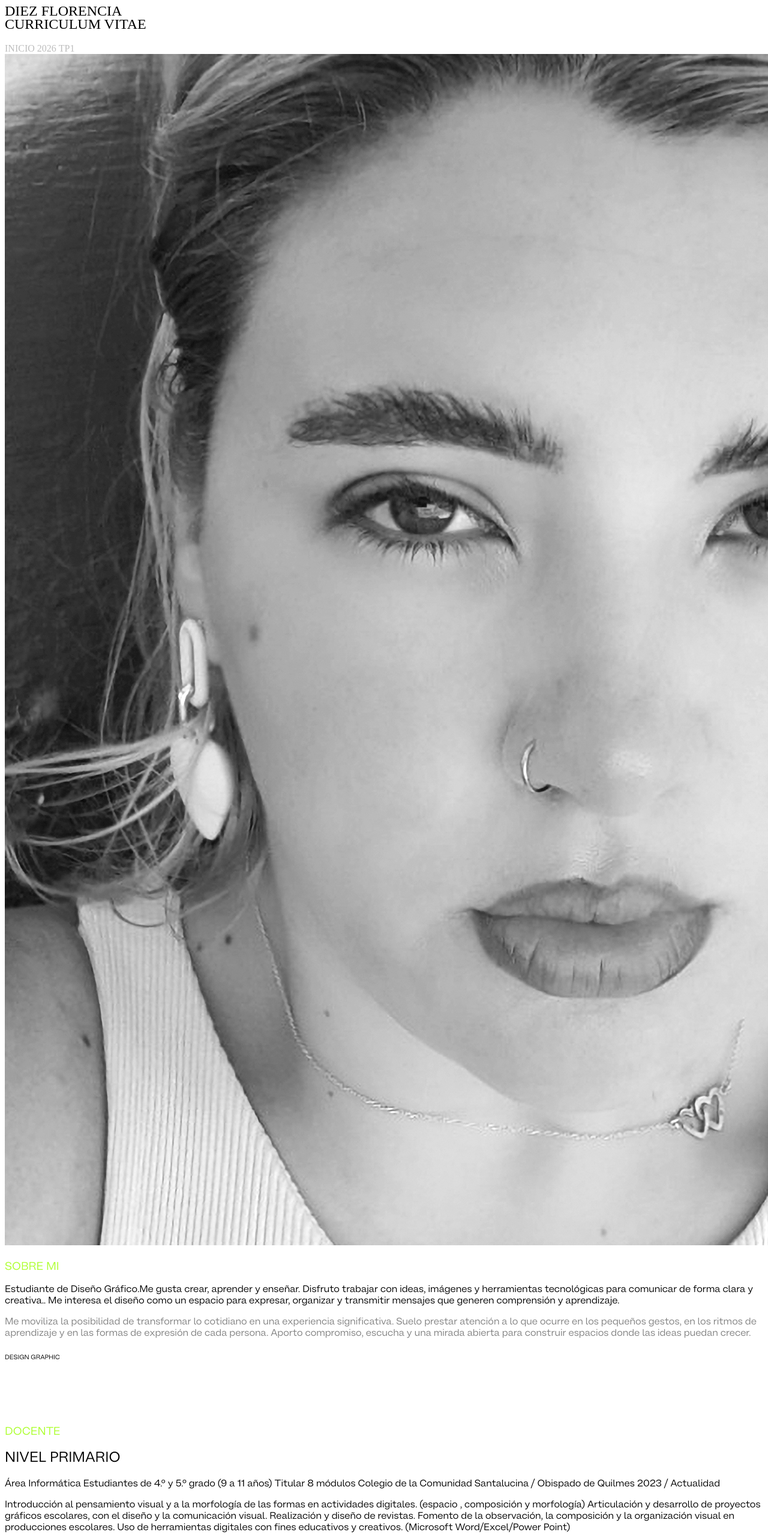
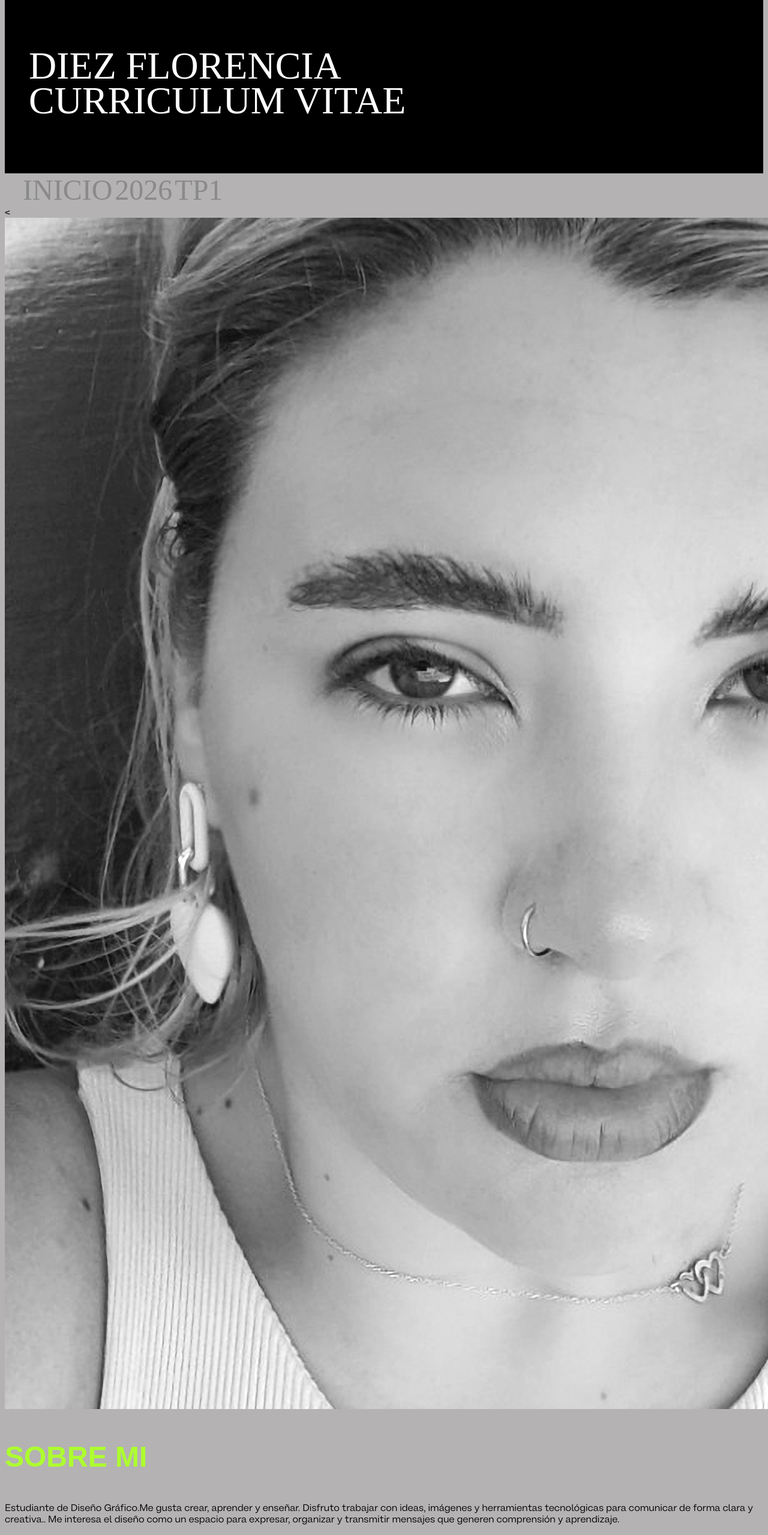
Before and after one commit to flor10diez/Diez-Florencia, a plain HTML site: page index.html in a window 1280 px wide. Shown: the part 20-2579 px from the top of the page at 60% size. Drawn offline with Linux system fonts and the light colour scheme; a web font is replaced by a local one.

Commit message:
Add files via upload

```diff
--- a/estilos.css
+++ b/estilos.css
@@ -1,4 +1,3 @@
-/* CSS DOCUMENT */
 @charset "UTF-8";
 
 
@@ -60,8 +59,9 @@
 
 nav a {
     text-decoration: none;
-    color: rgb(189, 189, 189);
+    color: rgb(138, 138, 138);
     font-family: '1955-Medium';
+    font-size: 3rem;
 }
 
 nav a:hover {
@@ -72,6 +72,11 @@ header section {
     line-height: 0.9;
     display: flex;
     flex-direction: column;
+    background-color: black;
+    border-width: 20px;
+    border-style:solid;
+    border-color: rgb(0, 0, 0);
+    padding: 20px;
 }
 
 h1 {
@@ -84,7 +89,68 @@ h2 {
     padding-top: 0;
 }
 
+body {
+    font-family: '1955-Light', sans-serif;
+    font-weight: 300;
+    font-style: normal;
+    line-height: 0,9;
+    background-color: rgb(180, 178, 178);
 
-* {
-font-family: '1955-Light'; font-weight: 300; font-style: normal;
 }
+
+
+.color-destacadoverde {
+    color: greenyellow;
+    font-size: 3rem;
+    font-family: "1955-,Medium", sans-serif;
+}
+
+.nombre-apellido {
+    color:rgb(255, 255, 255);
+    font-family:"1955-Medium";
+    font-weight: 500;
+    font-style: normal;
+    font-size: 4rem;
+}
+
+.curriculum-vitae {
+    color:rgb(255, 255, 255);
+    font-family:"1955-Thin";
+    font-weight: 100;
+    font-style: normal;
+    font-size: 4rem;
+}
+
+.sub-titulo {
+    color:black;
+    font-family:"1955-Thin";
+    font-weight: 100;
+    font-style: normal;
+    font-size: 1rem;
+    line-height: 0rem;
+}
+
+.sub-deseccion {
+    color: rgb(255, 255, 255);
+    font-size: 2,5vw;
+    font-family: "1955-Medium", sans-serif;
+}
+
+.footer {
+    color:rgb(0, 255, 21)
+    font-family:"1955-Thin" , sans-serif;
+    font-weight: 100px;
+    font-style: .normal;
+    font-size: 70%;
+    text-align: center;
+}
+
+.tamaño-textoprincipal {
+    font-size: 1rem;
+    line-height: 1,5rem;
+    text-align: left;
+}
+
+header nav {
+    margin-left: 30px;
+}
--- a/index.html
+++ b/index.html
@@ -9,27 +9,28 @@
 <body>
     <header>
         <section>
-            <h1 style="color: black; font-family: '1955-Medium'; font-weight: 500; font-style: normal;">
+            <h1 class="nombre-apellido">
                 DIEZ FLORENCIA
             </h1>
-            <h2 style="color:black (0, 0, 0); font-family: '1955-Thin'; font-weight: 100; font-style: normal;">
+            <h2 class="curriculum-vitae">
                 CURRICULUM VITAE
             </h2>
         </section>
 
+        <article>
         <nav>
             <a href="#">INICIO</a>
             <a href="#">2026</a>
             <a href="#">TP1</a>
-
         </nav>
+        </article>
     </header>
     <main>
-        <img src="img/foto_perfil_1920.jpg" alt="">
+        <<img src="img/foto_perfil_1920.jpg" widht="550"  alt="Foto de perfil">
         <section>
-            <h3 style="color: greenyellow">SOBRE MI</h3>
+            <h3 class="color-destacadoverde">SOBRE MI</h3>
             <article>
-                <p>
+                <p class="tamaño-textoprincipal">
                     Estudiante de Diseño Gráfico.Me gusta crear,
                     aprender y enseñar. Disfruto trabajar con ideas,
                     imágenes y herramientas tecnológicas para comunicar
@@ -39,7 +40,7 @@
                     y aprendizaje.
 
                 </p>
-                <p style="color:gray">
+                <p class="tamaño-textoprincipal">
                     Me moviliza la posibilidad de transformar lo cotidiano
                     en una experiencia significativa. Suelo prestar
                     atención a lo que ocurre en los pequeños
@@ -49,34 +50,27 @@
                     construir espacios donde las ideas puedan crecer.
                 </p>
             </article>
+            </section>
 
-        </section>
-        <h6>
-            DESIGN
-            GRAPHIC
-        </h6>
         <section>
-            <h4 style="color: white">
+            <h4 class="color-destacadoverde">
                 EXPERIENCIA LABORAL
             </h4>
-            <h5 style="color:white">
-                DISEÑADORA GRÁFICA
-            </h5>
             <article>
-                <h3 style="color: greenyellow">
+                <h3 class="sub-deseccion">
                     DOCENTE
                 </h3>
-                <h2>
+                <h2 class="sub-titulo">
                     NIVEL PRIMARIO
                 </h2>
-                <p>
+                <p class="tamaño-textoprincipal">
                     Área Informática
                     Estudiantes de 4.º y 5.º grado (9 a 11 años)
                     Titular 8 módulos
                     Colegio de la Comunidad Santalucina / Obispado de Quilmes
                     2023 / Actualidad
                 </p>
-                <p>
+                <p class="tamaño-textoprincipal">
                     Introducción al pensamiento visual y a la morfología de las formas en actividades
                     digitales. (espacio , composición y morfología)
                     Articulación y desarrollo de proyectos gráficos escolares, con el diseño y la
@@ -88,46 +82,46 @@
                 </p>
             </article>
             <article>
-                <h3 style="color:greenyellow">
+                <h3 class="sub-deseccion">
                     AUXILIAR DE CÁTEDRA
                 </h3>
-                <h2>
+                <h2 class="sub-titulo">
                     UNIVERSIDAD NACIONAL DE LANUS
                 </h2>
-                <p>
+                <p class="tamaño-textoprincipal">
                     Medios Expresivos III
                     2025/Actualidad
                 </p>
             </article>
         </section>
         <section>
-            <h4 style="color:white">
+            <h4 class="color-destacadoverde">
                 DATOS ACADÉMICOS
             </h4>
-            <h5 style="color: white">
-                ESTUDIOS CURSADOS
+            <h5 class="sub-deseccion">
+            ESTUDIOS CURSADOS
             </h5>
             <article>
-                <h3 style="color: greenyellow;">
+                <h3 class="sub-titulo">
                     LICENCIATURA EN DISEÑO Y COMUNICACIÓN VISUAL
                 </h3>
-                <h2>
+                <h2 class="tamaño-textoprincipal">
                     UNIVERSIDAD NACIONAL DE LANUS
                 </h2>
-                <p>
+                <p class="tamaño-textoprincipal">
                     Actualmente cursando el cuarto año de la carrera
                 </p>
             </article>
             <article>
-                <h3>
+                <h3 class="color-destacadoverde">
                     HABILIDADES
                 </h3>
-                <ul>
+                <ul class="tamaño-textoprincipal">
                     <li>Comunicación clara </li>
                     <li>Conducción de grupos</li>
                     <li>Aprendizaje mutuo</li>
             </article>
-            <article>
+            <article class="tamaño-textoprincipal">
                 <ul>
                     <li>Escucha activa, reflexiva y
                         apertura al intercambio.</li>
@@ -136,10 +130,11 @@
         </section>
 
     </main>
-    <footer>
-        <p>Curriculum vitae</p>
-        <p>Diez Florencia</p>
-        <p>Derechos reservados</p>
+
+
+    <footer class="footer">
+        <p>Curriculum vitae / Diez Florencia / TP1 / 2026</p>
+
 
     </footer>
 </body>
```
